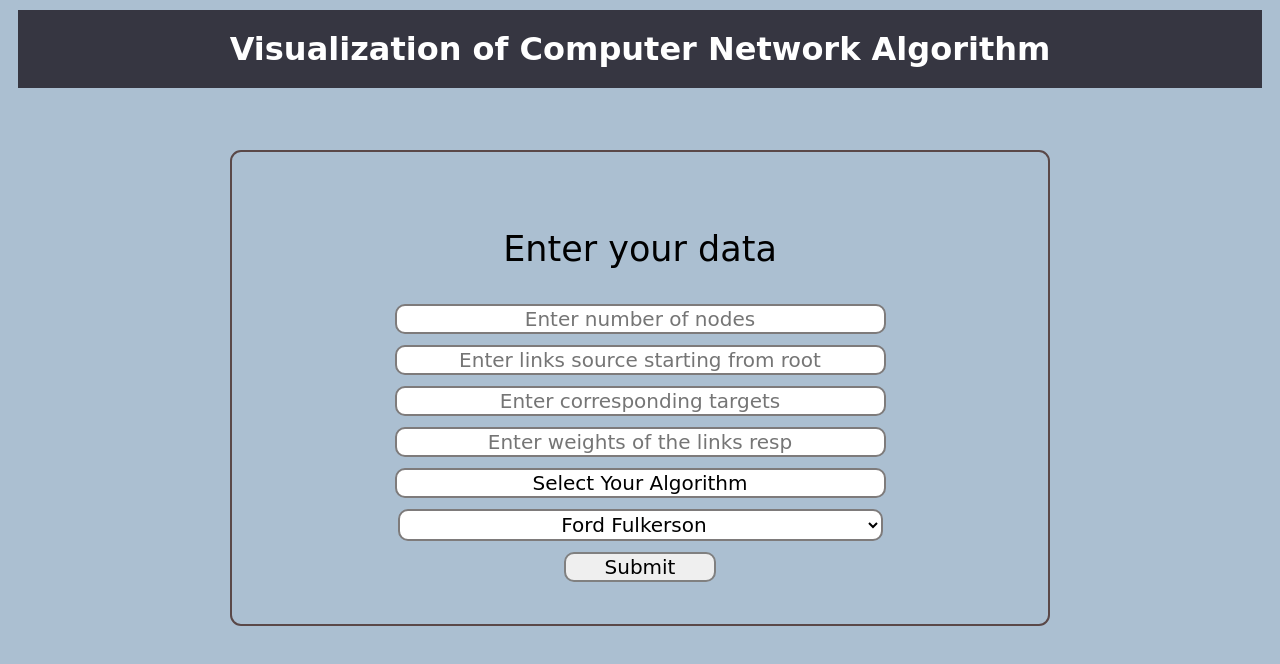
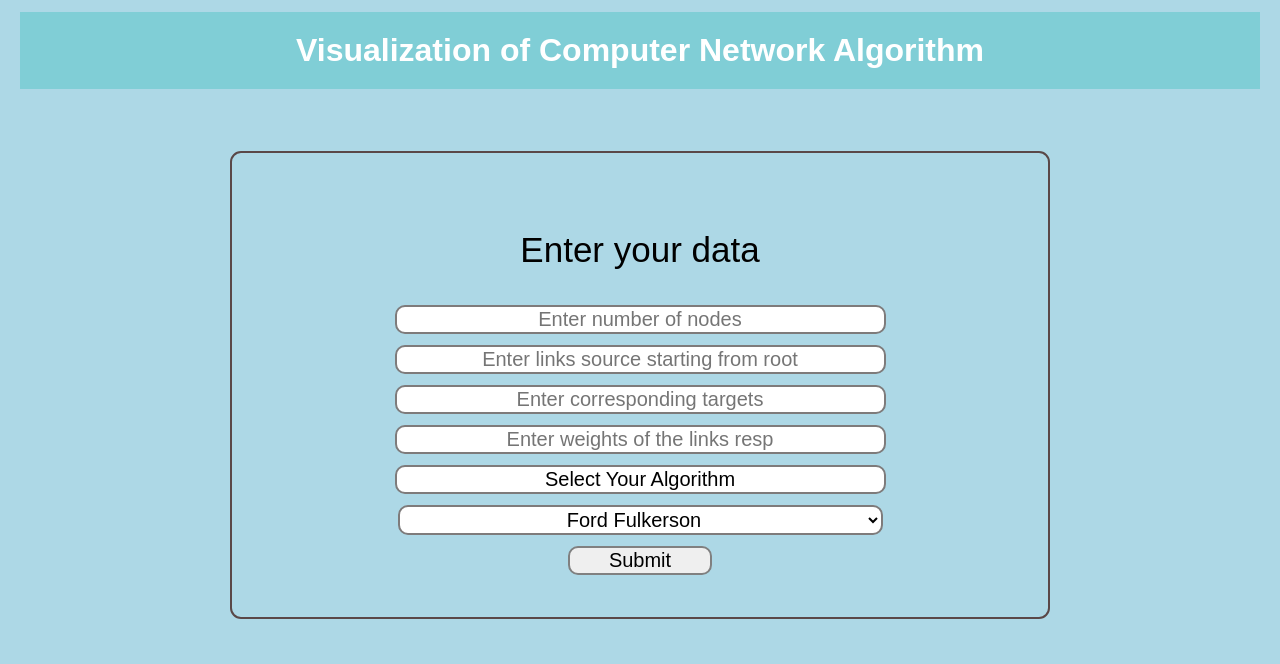
Before and after one commit to chiragdayaramani/Computer-Network-Visualization, a plain HTML site: page Update3/home.html in a window 1280 px wide. Drawn offline with Linux system fonts and the light colour scheme.

Commit message:
Update stylehome.css

```diff
--- a/Update3/stylehome.css
+++ b/Update3/stylehome.css
@@ -1,25 +1,25 @@
 body {
-    background-color: #abbfd1;
+    background-color: lightblue;
 }
 
 h1 {
     color: white;
-    font-family: 'Baloo Bhaina 2', cursive;
+    font-family: 'Arial', sans-serif;
     text-align: center;
-    background-color: #363641;
+    background-color: #80ced6;
     padding: 20px;
-    margin: 10px;
+    margin: 12px;
     border: 50px;
 }
 
 p {
-    font-family: 'Baloo Bhaina 2', cursive;
+    font-family: 'Arial', sans-serif;
     text-align: center;
     font-size: 35px;
 }
 
 .container {
-    font-family: 'Baloo Bhaina 2', cursive;
+    font-family: 'Arial ',sans-serif;
     text-align: center;
     border: 2px solid rgb(90, 72, 72);
     margin: 62px auto;
@@ -29,7 +29,7 @@ p {
 }
 
 .form-group input {
-    font-family: 'Baloo Bhaina 2', cursive;
+    font-family: 'Arial', sans-serif;
     text-align: center;
     display: block;
     width: 485px;
@@ -42,7 +42,7 @@ p {
 
 .form-group label {
     background-color: white;
-    font-family: 'Baloo Bhaina 2', cursive;
+    font-family: 'Arial', sans-serif;
     text-align: center;
     display: block;
     width: 485px;
@@ -55,7 +55,7 @@ p {
 
 .form-group select {
     background-color: white;
-    font-family: 'Baloo Bhaina 2', cursive;
+    font-family: 'Arial', sans-serif;
     text-align: center;
     display: block;
     width: 485px;
@@ -67,7 +67,7 @@ p {
 }
 
 .btn{
-    font-family: 'Baloo Bhaina 2', cursive;
+    font-family: 'Arial', sans-serif;
     margin: 0px 9px;
     padding: 1px 39px;
     border: 2px solid grey;
```
